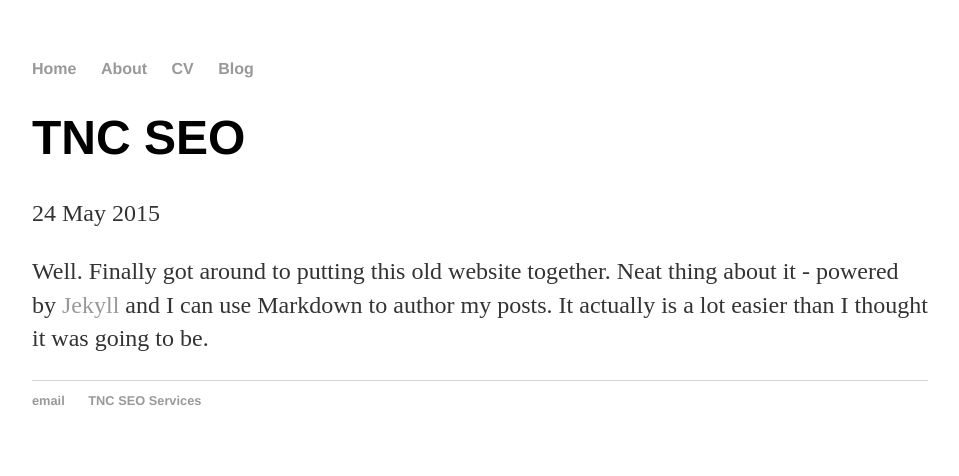
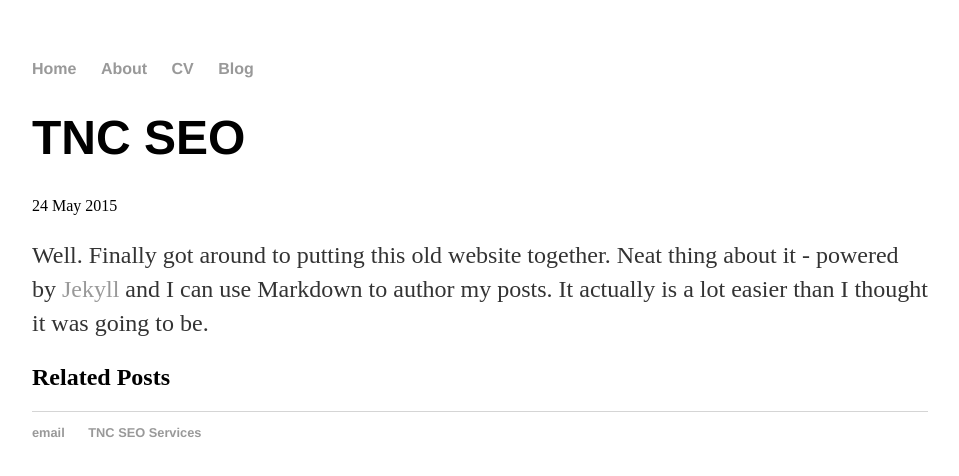
Before and after one commit to NewAgeMarketing/newagemarketing.github.io, a Jekyll site: the page built from _posts/2015-05-24-tnc-seo.md, in a window 1280 px wide. Shown: the top 476 px of the page, without its empty margins (160-1119 px from the left). Built offline with Jekyll 4.4.1, drawn with Linux system fonts in a browser that asks for light colours.

Commit message:
Update post.html

```diff
--- a/_layouts/post.html
+++ b/_layouts/post.html
@@ -1,9 +1,25 @@
 ---
 layout: default
 ---
-<h1>{{ page.title }}</h1>
-<p class="meta">{{ page.date | date_to_string }}</p>
 
 <div class="post">
+  <h1 class="post-title">{{ page.title }}</h1>
+  <span class="post-date">{{ page.date | date_to_string }}</span>
   {{ content }}
 </div>
+
+<div class="related">
+  <h2>Related Posts</h2>
+  <ul class="related-posts">
+    {% for post in site.related_posts limit:3 %}
+      <li>
+        <h3>
+          <a href="{{ post.url }}">
+            {{ post.title }}
+            <small>{{ post.date | date_to_string }}</small>
+          </a>
+        </h3>
+      </li>
+    {% endfor %}
+  </ul>
+</div>
```
